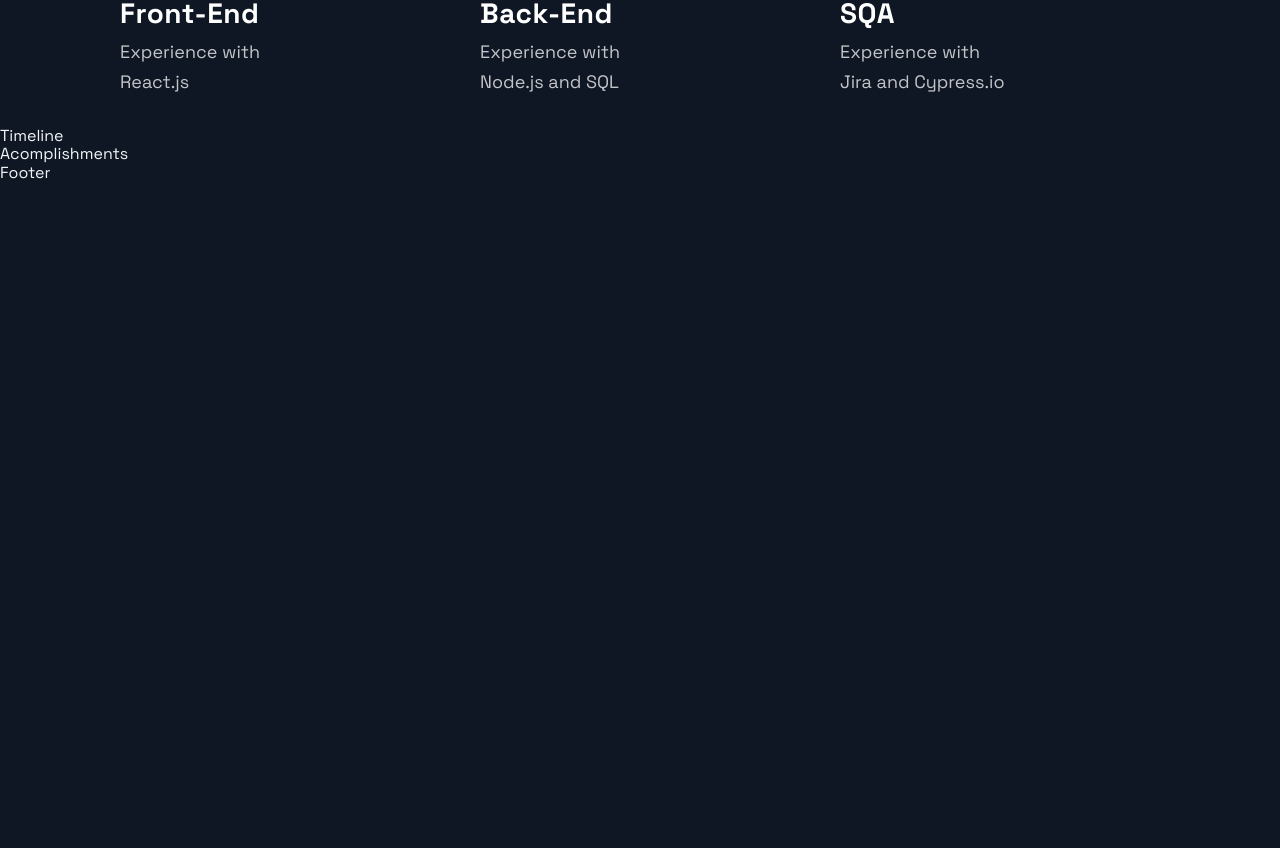
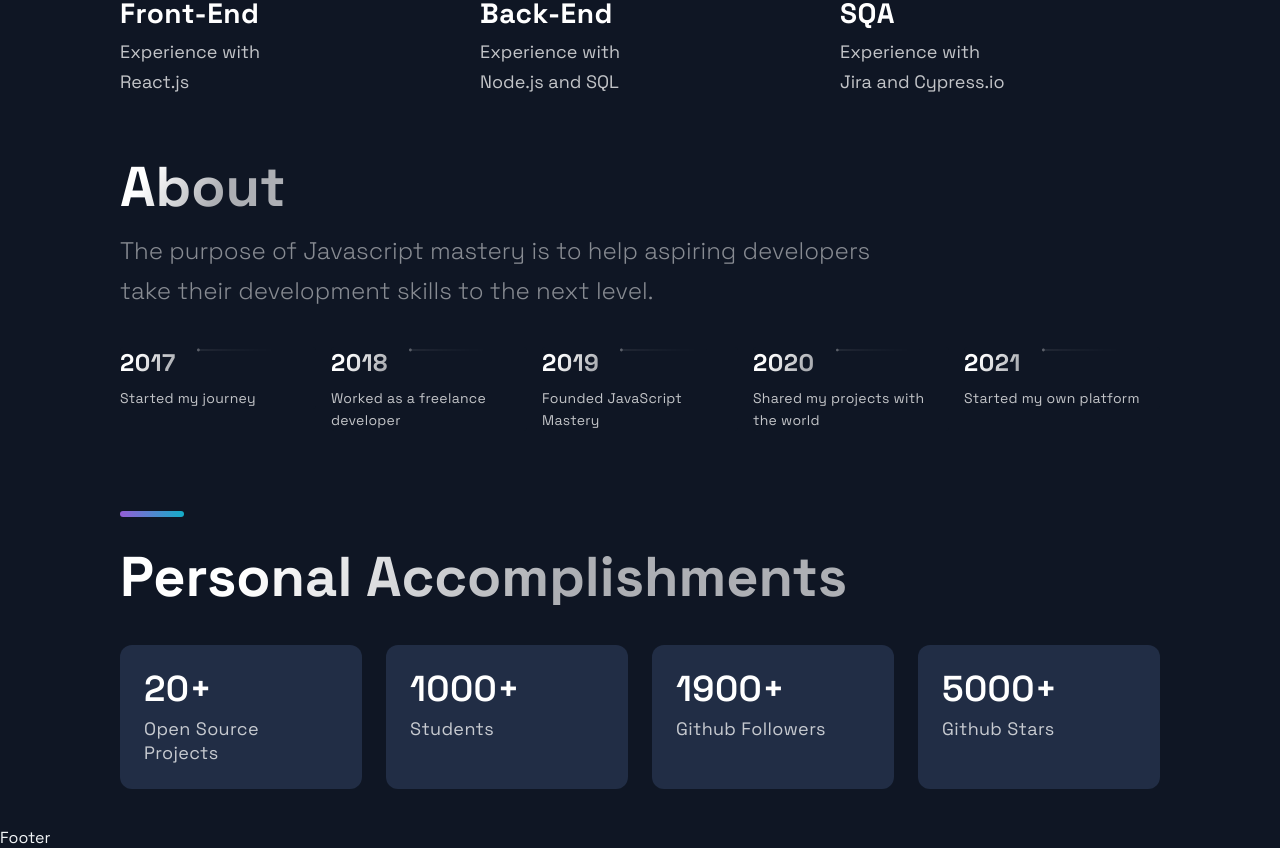
Before and after one commit to davidpedrero/David-Pedero-Portfolio, a Next.js app: page / in a window 1280 px wide. Shown: the part 2500-3348 px from the top of the page. Before the commit the page ends 2683 px from the top, so only its background shows below. Built offline with nearby package versions, Linux system fonts and the light colour scheme.

Commit message:
Accomplishments section complete

```diff
--- a/src/components/Acomplishments/Acomplishments.js
+++ b/src/components/Acomplishments/Acomplishments.js
@@ -2,18 +2,22 @@
 
 import { Section, SectionDivider, SectionTitle } from '../../styles/GlobalComponents';
 import { Box, Boxes, BoxNum, BoxText } from './AcomplishmentsStyles';
+import { data } from '../../constants/constants';
 
-const data = [
-  { number: 20, text: 'Open Source Projects'},
-  { number: 1000, text: 'Students', },
-  { number: 1900, text: 'Github Followers', },
-  { number: 5000, text: 'Github Stars', }
-];
+
 
 const Acomplishments = () => (
-  <div>
-    Acomplishments
-  </div>
+  <Section>
+    <SectionTitle>Personal Accomplishments</SectionTitle>
+    <Boxes>
+      {data.map((card, index) => (
+        <Box key={index}>
+          <BoxNum>{card.number}+</BoxNum>
+          <BoxText>{card.text}</BoxText>
+        </Box>
+      ))}
+    </Boxes>
+  </Section>
 );
 
 export default Acomplishments;
--- a/src/components/TimeLine/TimeLine.js
+++ b/src/components/TimeLine/TimeLine.js
@@ -7,45 +7,113 @@
 const TOTAL_CAROUSEL_COUNT = TimeLineData.length;
 
 const Timeline = () => {
-  // const [activeItem, setActiveItem] = useState(0);
-  // const carouselRef = useRef();
+  const [activeItem, setActiveItem] = useState(0);
+  const carouselRef = useRef();
 
-  // const scroll = (node, left) => {
-  //   return node.scrollTo({ left, behavior: 'smooth' });
-  // }
+  const scroll = (node, left) => {
+    return node.scrollTo({ left, behavior: 'smooth' });
+  }
 
-  // const handleClick = (e, i) => {
-  //   e.preventDefault();
+  const handleClick = (e, i) => {
+    e.preventDefault();
 
-  //   if (carouselRef.current) {
-  //     const scrollLeft = Math.floor(carouselRef.current.scrollWidth * 0.7 * (i / TimeLineData.length));
+    if (carouselRef.current) {
+      const scrollLeft = Math.floor(carouselRef.current.scrollWidth * 0.7 * (i / TimeLineData.length));
 
-  //     scroll(carouselRef.current, scrollLeft);
-  //   }
-  // }
+      scroll(carouselRef.current, scrollLeft);
+    }
+  }
 
-  // const handleScroll = () => {
-  //   if (carouselRef.current) {
-  //     const index = Math.round((carouselRef.current.scrollLeft / (carouselRef.current.scrollWidth * 0.7)) * TimeLineData.length);
+  const handleScroll = () => {
+    if (carouselRef.current) {
+      const index = Math.round((carouselRef.current.scrollLeft / (carouselRef.current.scrollWidth * 0.7)) * TimeLineData.length);
 
-  //     setActiveItem(index);
-  //   }
-  // }
+      setActiveItem(index);
+    }
+  }
 
   // // snap back to beginning of scroll when window is resized
   // // avoids a bug where content is covered up if coming from smaller screen
-  // useEffect(() => {
-  //   const handleResize = () => {
-  //     scroll(carouselRef.current, 0);
-  //   }
+  useEffect(() => {
+    const handleResize = () => {
+      scroll(carouselRef.current, 0);
+    }
 
-  //   window.addEventListener('resize', handleResize);
-  // }, []);
+    window.addEventListener('resize', handleResize);
+  }, []);
 
   return (
-    <div>
-      Timeline
-    </div>
+    <Section id='about'>
+      <SectionTitle>About</SectionTitle>
+      <SectionText>
+        The purpose of Javascript mastery is to help aspiring developers take their development skills to the next level.
+      </SectionText>
+      <CarouselContainer ref={carouselRef} onScroll={handleScroll}>
+        <>
+          {TimeLineData.map((item, index) => (
+            <CarouselMobileScrollNode key={index} final={index === TOTAL_CAROUSEL_COUNT - 1}>
+              <CarouselItem
+                index={index}
+                id={`carousel__item-${index}`}
+                active={activeItem}
+                onClick={(e) => handleClick(e, index)}
+              >
+                <CarouselItemTitle>
+                  {item.year}
+                  <CarouselItemImg
+                    width="208"
+                    height="6"
+                    viewBox="0 0 208 6"
+                    fill="none"
+                    xmlns="http://www.w3.org/2000/svg">
+                    <path
+                      fill-rule="evenodd"
+                      clip-rule="evenodd"
+                      d="M2.5 5.5C3.88071 5.5 5 4.38071 5 3V3.5L208 3.50002V2.50002L5 2.5V3C5 1.61929 3.88071 0.5 2.5 0.5C1.11929 0.5 0 1.61929 0 3C0 4.38071 1.11929 5.5 2.5 5.5Z"
+                      fill="url(#paint0_linear)"
+                      fill-opacity="0.33"
+                    />
+                    <defs>
+                      <linearGradient
+                        id="paint0_linear"
+                        x1="-4.30412e-10"
+                        y1="0.5"
+                        x2="208"
+                        y2="0.500295"
+                        gradientUnits="userSpaceOnUse">
+                        <stop stop-color="white" />
+                        <stop
+                          offset="0.79478"
+                          stop-color="white"
+                          stop-opacity="0"
+                        />
+                      </linearGradient>
+                    </defs>
+                  </CarouselItemImg>
+                </CarouselItemTitle>
+                <CarouselItemText>
+                  {item.text}
+                </CarouselItemText>
+              </CarouselItem>
+            </CarouselMobileScrollNode>
+          ))}
+        </>
+      </CarouselContainer>
+      <CarouselButtons>
+        {TimeLineData.map((item, index) => {
+          <CarouselButton
+          key={index}
+          index={index}
+          active={activeItem}
+          onClick={(e) => handleClick(e, index)}
+          type='button'
+          >
+            <CarouselButtonDot active={activeItem}/>
+          </CarouselButton>
+        })}
+      </CarouselButtons>
+      <SectionDivider/>
+    </Section>
   );
 };
 
--- a/src/constants/constants.js
+++ b/src/constants/constants.js
@@ -44,3 +44,11 @@
   { year: 2020, text: 'Shared my projects with the world', },
   { year: 2021, text: 'Started my own platform', },
 ];
+
+
+export const data = [
+  { number: 20, text: 'Open Source Projects'},
+  { number: 1000, text: 'Students', },
+  { number: 1900, text: 'Github Followers', },
+  { number: 5000, text: 'Github Stars', }
+];
```
